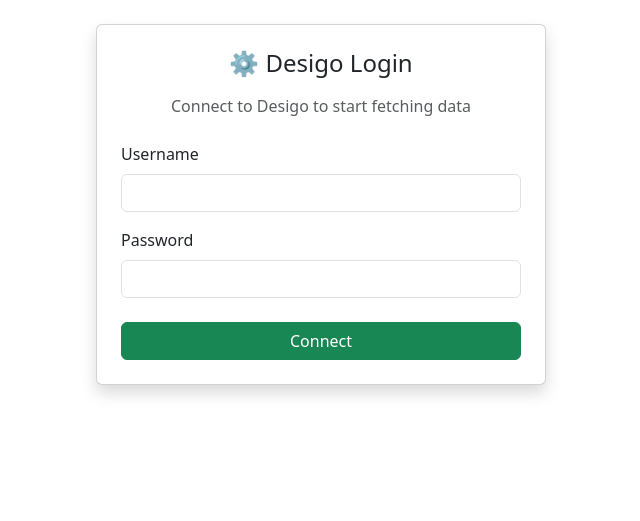
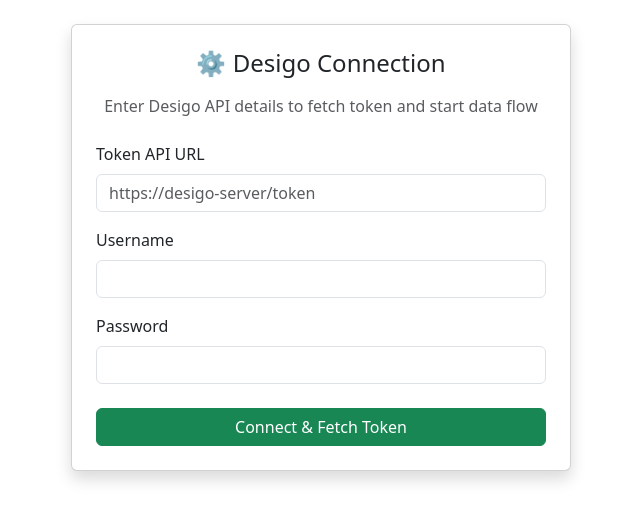
Before and after one commit to ErenFreedom/mqtt-broker, a Flask app: page /desigo_login in a window 1280 px wide. Shown: the part 49-570 px from the top of the page, without its empty margins (319-959 px from the left). Run offline with Flask 3, Linux system fonts and the light colour scheme; the visitor is signed in with stand-in values (Sample User, id 1); parts of the project's set-up code (start-up, migrations or seed data) failed here and were passed over; some libraries are stand-ins or nearby versions.

Commit message:
Modified desigo login page and function

```diff
--- a/App.py
+++ b/App.py
@@ -109,8 +109,8 @@
 token_password    = None
 
 def fetch_new_token():
-    """Server se ek naya token lo"""
     global shared_token
+
     try:
         r = requests.post(
             token_api_url,
@@ -119,29 +119,54 @@
             verify=False,
             timeout=5
         )
+
         r.raise_for_status()
+
         token = r.json().get("access_token")
+
         if token:
             shared_token = token
-            log.info("[TOKEN] ✅ New token fetched successfully")
-        else:
-            log.error("[TOKEN] ❌ Token not found in response")
+
+            # 🔥 SAVE UPDATED TOKEN
+            save_token({
+                "access_token": token,
+                "api_url": token_api_url,
+                "username": token_username,
+                "password": token_password,
+                "last_updated": int(time.time())
+            })
+
+            log.info("[TOKEN] ✅ Refreshed & saved new token")
+
         return token
+
     except Exception as e:
         log.error(f"[TOKEN ERROR] {e}")
         return None
 
+
+
 def get_shared_token():
-    """
-    Shared token return karo.
-    Agar token nahi hai to sirf ek baar fetch karo — lock se ensure karo
-    ki ek saath sirf ek request jaaye.
-    """
     global shared_token
+
     with shared_token_lock:
-        if not shared_token:
-            fetch_new_token()
+
+        if shared_token:
+            return shared_token
+
+        # 🔥 LOAD FROM FILE IF NOT IN MEMORY
+        token_data = load_token()
+
+        if token_data.get("access_token"):
+            shared_token = token_data["access_token"]
+            return shared_token
+
+        # 🔥 FETCH NEW TOKEN USING SAVED CREDS
+        fetch_new_token()
+
         return shared_token
+
+
 
 def invalidate_token():
     """Token expire hone pe clear karo — agli request pe ek baar refresh hoga"""
@@ -288,28 +313,37 @@
 # ---------------- AUTO RESTART ----------------
 def restart_saved_apis():
 
+    # 🔥 LOAD DEVICE (activation state)
     device_data = load_device()
-
     device_secret = device_data.get("device_secret")
 
     if not device_secret:
+        log.info("[AUTO RESTART] Device not activated yet.")
+        return
 
-        log.info("[AUTO RESTART] Device not activated yet.")
+    # 🔥 LOAD DESIGO TOKEN DATA
+    token_data = load_token()
 
+    if not token_data.get("access_token"):
+        log.info("[AUTO RESTART] No Desigo token found.")
         return
+
+    # 🔥 SET TOKEN CONFIG (IMPORTANT)
+    set_token_credentials(
+        token_data.get("api_url"),
+        token_data.get("username"),
+        token_data.get("password")
+    )
 
     log.info("[AUTO RESTART] Restarting APIs...")
 
     DEVICE_STATE["verified"] = True
 
+    # 🔥 START THREADS
     start_api_threads(
-
         token_api_url,
-
         token_username,
-
         token_password
-
     )
 
 # ---------------- ROUTES ----------------
@@ -465,39 +499,40 @@
 
     if request.method == "POST":
 
+        api_url = request.form["api_url"]
         username = request.form["username"]
         password = request.form["password"]
 
         try:
-            # 🔥 YOUR DESIGO TOKEN API
-            token_url = "<PUT_YOUR_DESIGO_TOKEN_URL_HERE>"
-
             res = requests.post(
-                token_url,
+                api_url,
                 data=f"grant_type=password&username={username}&password={password}",
                 headers={"Content-Type": "application/x-www-form-urlencoded"},
-                verify=False
+                verify=False,
+                timeout=5
             )
 
             if res.status_code != 200:
-                flash("Invalid Desigo credentials", "danger")
+                flash(f"Invalid Desigo credentials | {res.text}", "danger")
                 return render_template("desigo_login.html")
 
             token = res.json().get("access_token")
 
             if not token:
-                flash("Token not received", "danger")
+                flash("Token not received from Desigo", "danger")
                 return render_template("desigo_login.html")
 
-            # ✅ SAVE TOKEN
+            # ✅ SAVE EVERYTHING (IMPORTANT)
             save_token({
                 "access_token": token,
+                "api_url": api_url,
                 "username": username,
-                "password": password
+                "password": password,
+                "last_updated": int(time.time())
             })
 
-            # ✅ SET GLOBAL TOKEN SYSTEM
-            set_token_credentials(token_url, username, password)
+            # ✅ SET GLOBAL TOKEN CONFIG
+            set_token_credentials(api_url, username, password)
 
             flash("✅ Desigo connected successfully", "success")
 
@@ -505,10 +540,11 @@
 
         except Exception as e:
             log.error(f"[DESIGO LOGIN ERROR] {e}")
+            log.error(traceback.format_exc())
+
             flash("Connection error", "danger")
 
     return render_template("desigo_login.html")
-
 
 
 @app.route("/welcome")
--- a/templates/desigo_login.html
+++ b/templates/desigo_login.html
@@ -1,24 +1,46 @@
 {% extends "base.html" %}
 {% block content %}
 
-<div class="card p-4 mx-auto shadow" style="max-width:450px">
+<div class="card p-4 mx-auto shadow" style="max-width:500px">
 
-  <h4 class="text-center mb-3">⚙️ Desigo Login</h4>
+  <h4 class="text-center mb-3">⚙️ Desigo Connection</h4>
 
   <p class="text-muted text-center mb-4">
-    Connect to Desigo to start fetching data
+    Enter Desigo API details to fetch token and start data flow
   </p>
 
   <form method="post">
 
+    <!-- TOKEN API URL -->
+    <label class="form-label">Token API URL</label>
+    <input
+      type="text"
+      class="form-control mb-3"
+      name="api_url"
+      placeholder="https://desigo-server/token"
+      required
+    >
+
+    <!-- USERNAME -->
     <label class="form-label">Username</label>
-    <input type="text" class="form-control mb-3" name="username" required>
+    <input
+      type="text"
+      class="form-control mb-3"
+      name="username"
+      required
+    >
 
+    <!-- PASSWORD -->
     <label class="form-label">Password</label>
-    <input type="password" class="form-control mb-4" name="password" required>
+    <input
+      type="password"
+      class="form-control mb-4"
+      name="password"
+      required
+    >
 
     <button class="btn btn-success w-100">
-      Connect
+      Connect & Fetch Token
     </button>
 
   </form>
```
